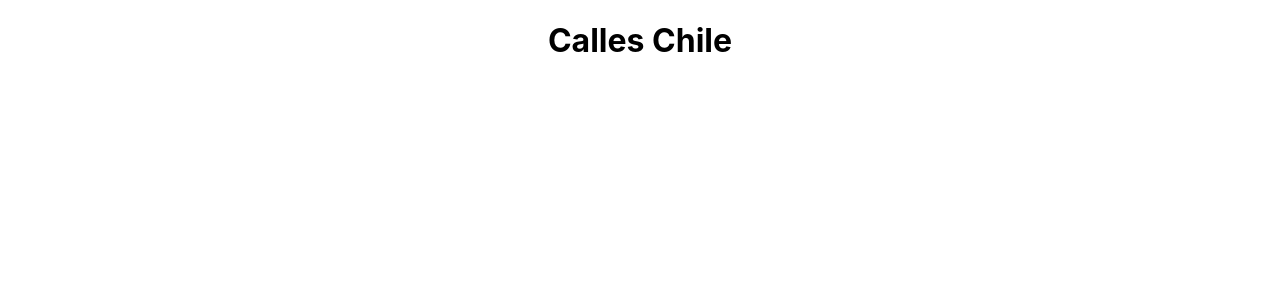
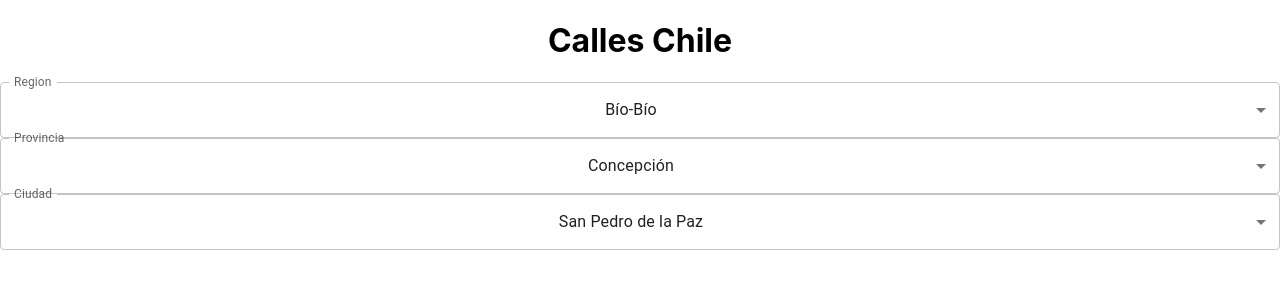
Before and after one commit to PabloIMG/Calles-Chile, a React (Create React App) app: page / in a window 1280 px wide. Shown: the top 300 px of the page. Built offline with nearby package versions, Linux system fonts and the light colour scheme.

Commit message:
Estructura del formulario

```diff
--- a/package.json
+++ b/package.json
@@ -3,6 +3,9 @@
   "version": "0.1.0",
   "private": true,
   "dependencies": {
+    "@emotion/react": "^11.10.5",
+    "@emotion/styled": "^11.10.5",
+    "@mui/material": "^5.11.0",
     "@testing-library/jest-dom": "^5.16.5",
     "@testing-library/react": "^13.4.0",
     "@testing-library/user-event": "^13.5.0",
--- a/src/App.js
+++ b/src/App.js
@@ -1,9 +1,11 @@
 import './App.css';
+import Form from './components/Form';
 
 function App() {
 	return (
 		<div className="App">
 			<h1>Calles Chile</h1>
+			<Form />
 		</div>
 	);
 }
--- /dev/null
+++ b/src/components/Form.jsx
@@ -0,0 +1,55 @@
+import React, { useState } from "react";
+import { FormControl, InputLabel, MenuItem, Select } from "@mui/material";
+
+function Form() {
+
+    const [region, setRegion] = useState("bio-bio");
+    const [provincia, setProvincia] = useState("concepcion");
+    const [ciudad, setCiudad] = useState("san-pedro-de-la-paz");
+
+    return (
+        <div>
+            {/* REGIONES */}
+            <FormControl fullWidth>
+                <InputLabel id="region-label">Region</InputLabel>
+                <Select
+                    labelId="region-label"
+                    id="region-select"
+                    value={region}
+                    label="Region"
+                // onChange={handleChange}
+                >
+                    <MenuItem value="bio-bio">Bío-Bío</MenuItem>
+                </Select>
+            </FormControl>
+            {/* PROVINCIAS */}
+            <FormControl fullWidth>
+                <InputLabel id="provincia-label">Provincia</InputLabel>
+                <Select
+                    labelId="provincia-label"
+                    id="provincia-select"
+                    value={provincia}
+                    label="Region"
+                // onChange={handleChange}
+                >
+                    <MenuItem value="concepcion">Concepción</MenuItem>
+                </Select>
+            </FormControl>
+            {/* CIUDADES */}
+            <FormControl fullWidth>
+                <InputLabel id="ciudad-label">Ciudad</InputLabel>
+                <Select
+                    labelId="ciudad-label"
+                    id="ciudad-select"
+                    value={ciudad}
+                    label="Ciudad"
+                // onChange={handleChange}
+                >
+                    <MenuItem value="san-pedro-de-la-paz">San Pedro de la Paz</MenuItem>
+                </Select>
+            </FormControl>
+        </div>
+    );
+}
+
+export default Form;
```
Also changed, not shown: 1 other file (tests, documents, lock files or other folders).
